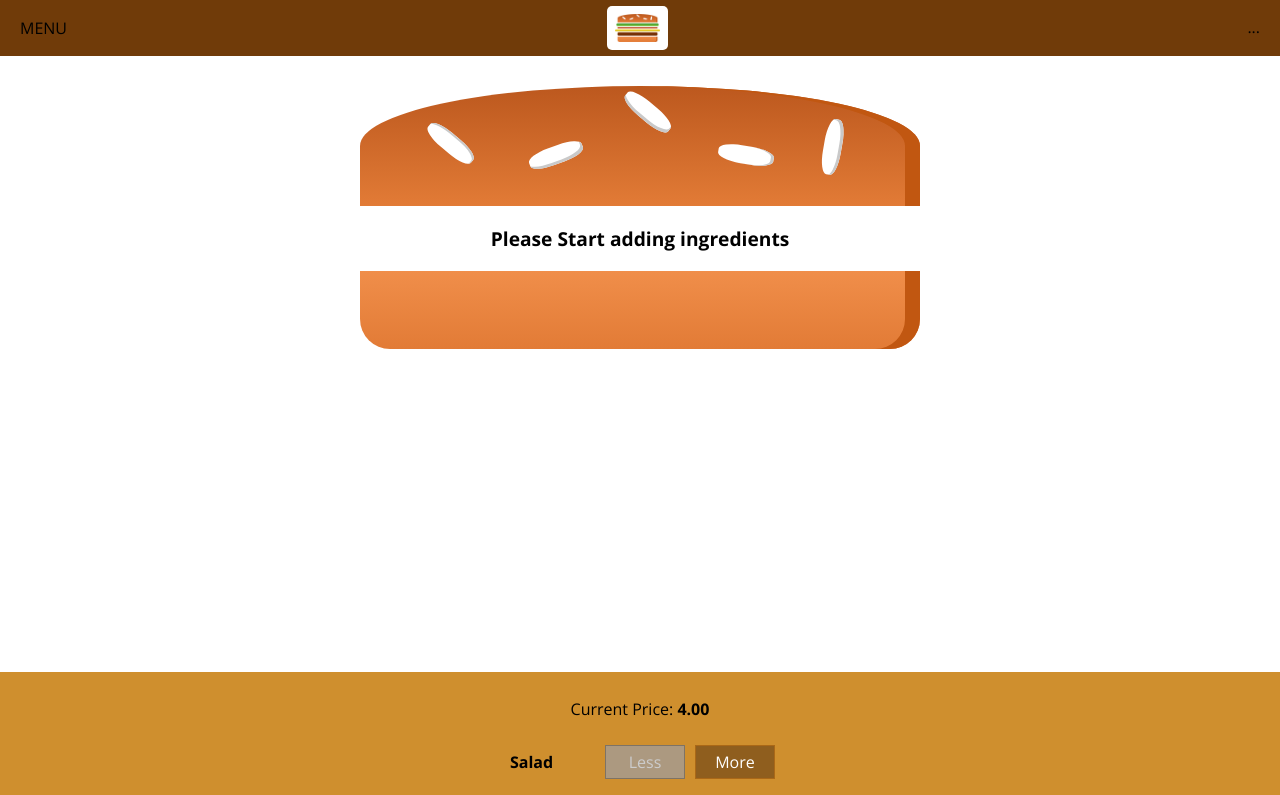
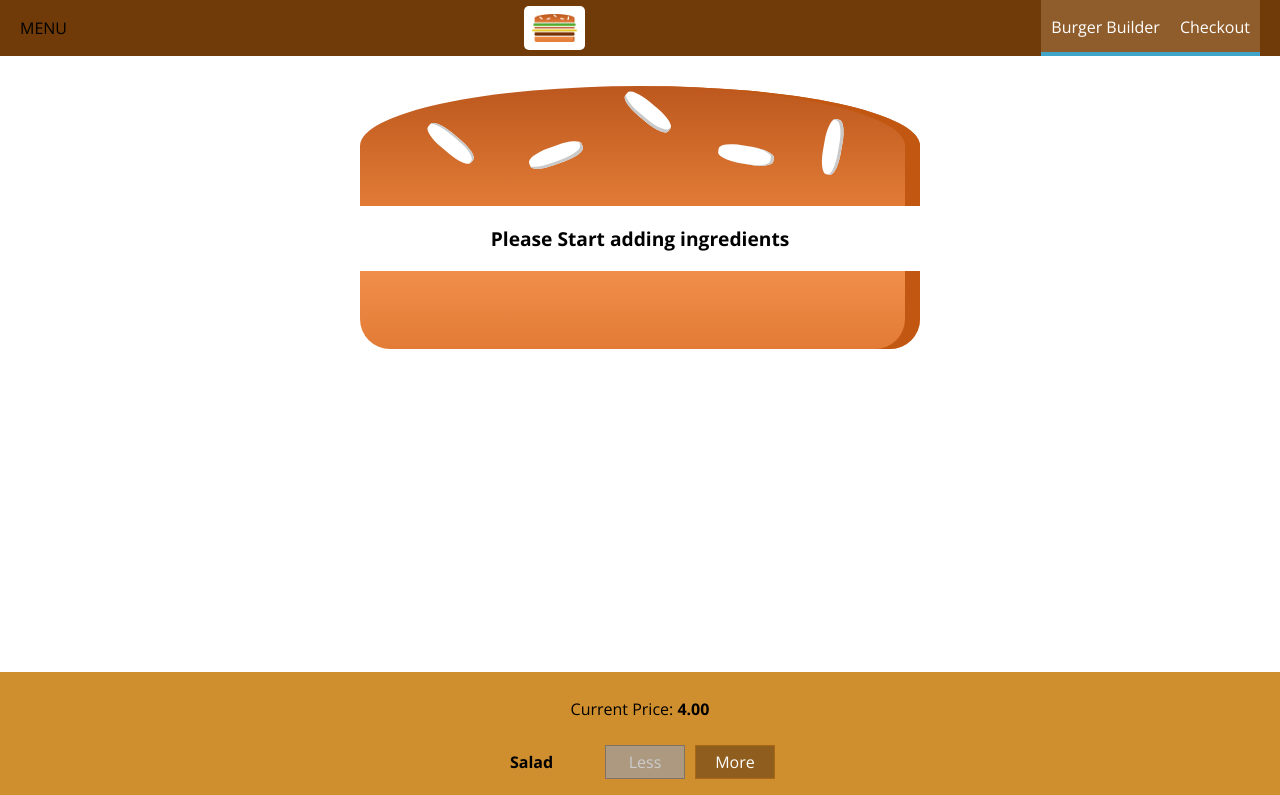
Before and after one commit to demola07/burger_builder_app, a React (Create React App) app: page / in a window 1280 px wide. Shown: the top 795 px of the page. Built offline with nearby package versions, Linux system fonts and the light colour scheme.

Commit message:
add reuseable navigation items

```diff
--- /dev/null
+++ b/src/components/Navigation/NavigationItems/NavigationItem/NavigationItem.js
@@ -0,0 +1,13 @@
+import React from 'react';
+
+import classes from './NavigationItem.module.css';
+
+const navigationItem = (props) => (
+  <li className={classes.NavigationItem}>
+    <a href={props.link} className={props.active ? classes.active : null}>
+      {props.children}
+    </a>
+  </li>
+);
+
+export default navigationItem;
--- /dev/null
+++ b/src/components/Navigation/NavigationItems/NavigationItem/NavigationItem.module.css
@@ -0,0 +1,45 @@
+.NavigationItem {
+  margin: 10px 0;
+  box-sizing: border-box;
+  display: block;
+  width: 100%;
+}
+
+.NavigationItem a {
+  color: #8f5c2c;
+  text-decoration: none;
+  width: 100%;
+  box-sizing: border-box;
+  display: block;
+}
+
+.NavigationItem a:hover,
+.NavigationItem a:active,
+.NavigationItem a.active {
+  color: #40a4c8;
+}
+
+@media (min-width: 500px) {
+  .NavigationItem {
+    margin: 0;
+    display: flex;
+    height: 100%;
+    width: auto;
+    align-items: center;
+  }
+
+  .NavigationItem a {
+    color: white;
+    height: 100%;
+    padding: 16px 10px;
+    border-bottom: 4px solid transparent;
+  }
+
+  .NavigationItem a:hover,
+  .NavigationItem a:active,
+  .NavigationItem a.active {
+    background-color: #8f5c2c;
+    border-bottom: 4px solid #40a4c8;
+    color: white;
+  }
+}
--- /dev/null
+++ b/src/components/Navigation/NavigationItems/NavigationItems.js
@@ -0,0 +1,17 @@
+import React from 'react';
+
+import classes from './NavigationItems.module.css';
+import NavigationItem from './NavigationItem/NavigationItem';
+
+const navigationItems = () => (
+  <ul className={classes.NavigationItems}>
+    <NavigationItem link='/' active>
+      Burger Builder
+    </NavigationItem>
+    <NavigationItem link='/' active>
+      Checkout
+    </NavigationItem>
+  </ul>
+);
+
+export default navigationItems;
--- /dev/null
+++ b/src/components/Navigation/NavigationItems/NavigationItems.module.css
@@ -0,0 +1,15 @@
+.NavigationItems {
+  margin: 0;
+  padding: 0;
+  list-style: none;
+  display: flex;
+  flex-flow: column;
+  align-items: center;
+  height: 100%;
+}
+
+@media (min-width: 500px) {
+  .NavigationItems {
+    flex-flow: row;
+  }
+}
--- a/src/components/Navigation/Toolbar/Toolbar.js
+++ b/src/components/Navigation/Toolbar/Toolbar.js
@@ -2,6 +2,7 @@ import React from 'react';
 
 import classes from './Toolbar.module.css';
 import Logo from '../../Logo/Logo';
+import NavigationItems from '../NavigationItems/NavigationItems';
 
 const toolbar = (props) => {
   return (
@@ -9,7 +10,7 @@ const toolbar = (props) => {
       <div>MENU</div>
       <Logo />
       <nav>
-        <ul>...</ul>
+        <NavigationItems />
       </nav>
     </header>
   );
```
